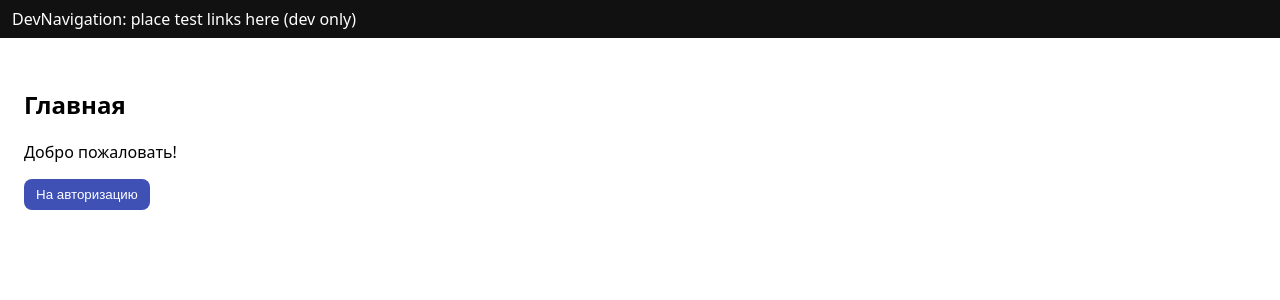
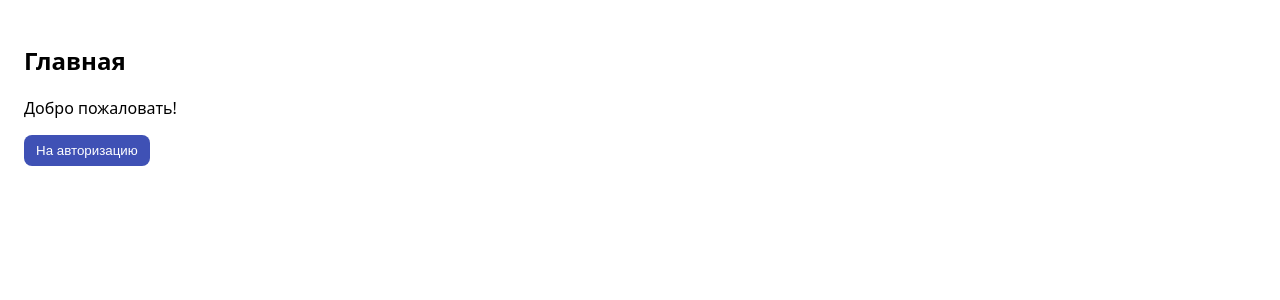
Before and after one commit to ZhadeAnton/todo-list, a React (Vite) app: page /home in a window 1280 px wide. Shown: the top 300 px of the page. Built offline with nearby package versions, Linux system fonts and the light colour scheme.

Commit message:
remove dev navigation

```diff
--- a/src/app/index.ts
+++ b/src/app/index.ts
@@ -1,4 +1,3 @@
 export { AppThemeProvider } from "./providers/theme/theme.js";
-export { DevNavigation } from "./providers/dev-navigation/DevNavigation.js";
 export { DevRouter } from "./providers/dev-router/DevRouter.js";
 export { DevRoutes } from "./providers/dev-router/Routes.js";
--- a/src/app/providers/dev-navigation/DevNavigation.tsx
+++ /dev/null
@@ -1,29 +0,0 @@
-import styled from "@emotion/styled";
-import type { PropsWithChildren } from "react";
-
-const Bar = styled.div`
-  position: fixed;
-  top: 0;
-  left: 0;
-  right: 0;
-  display: flex;
-  gap: 8px;
-  padding: 8px 12px;
-  background: #111;
-  color: #fff;
-  z-index: 1000;
-`;
-
-const Spacer = styled.div`
-  height: 44px;
-`;
-
-export function DevNavigation({ children }: PropsWithChildren) {
-  return (
-    <>
-      <Bar>DevNavigation: place test links here (dev only)</Bar>
-      <Spacer />
-      {children}
-    </>
-  );
-}
--- a/src/main.tsx
+++ b/src/main.tsx
@@ -1,7 +1,6 @@
 import { StrictMode } from "react";
 import { createRoot } from "react-dom/client";
-import { AppThemeProvider, DevNavigation, DevRouter, DevRoutes } from "@app";
-import { App } from "@app/App";
+import { AppThemeProvider, DevRouter, DevRoutes } from "@app";
 import "./index.css";
 
 const container = document.getElementById("root");
@@ -12,7 +11,7 @@ createRoot(container).render(
   <StrictMode>
     <AppThemeProvider>
       <DevRouter>
-        <DevNavigation>{import.meta.env.DEV ? <DevRoutes /> : <App />}</DevNavigation>
+        <DevRoutes />
       </DevRouter>
     </AppThemeProvider>
   </StrictMode>,
```
Also changed, not shown: 1 other file (tests, documents, lock files or other folders).
